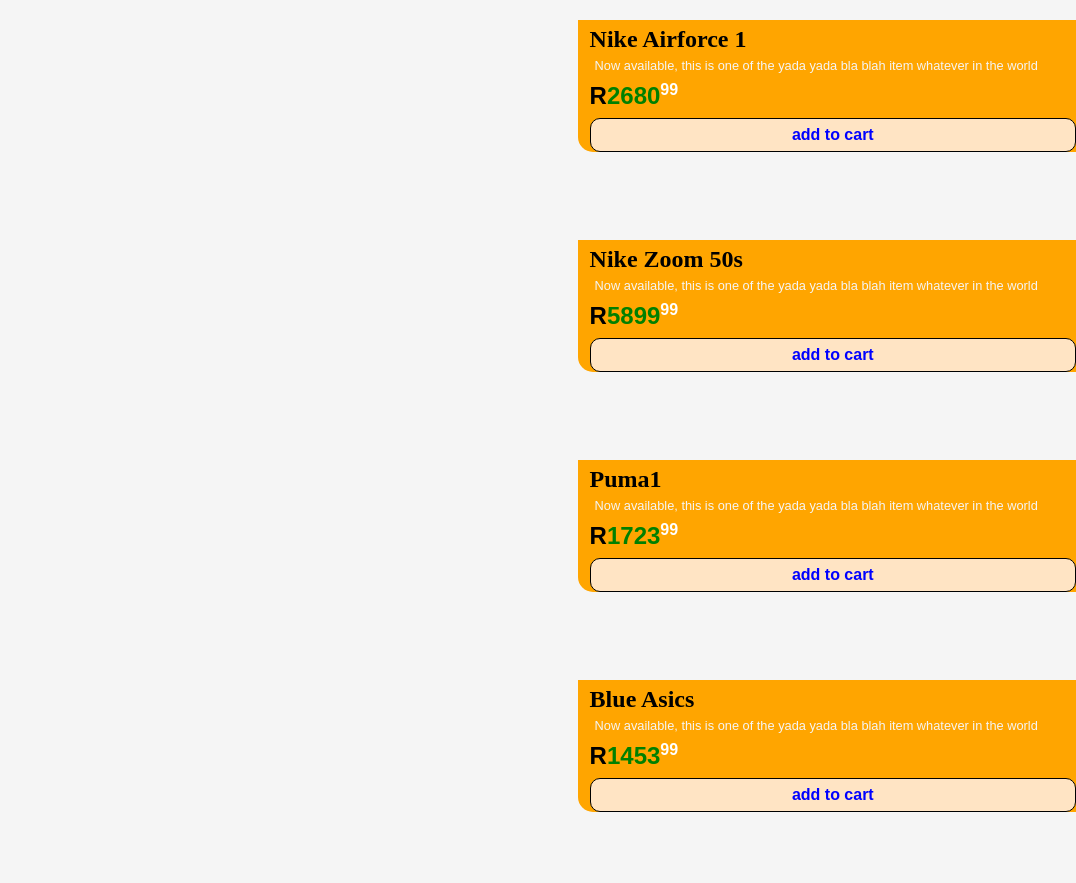
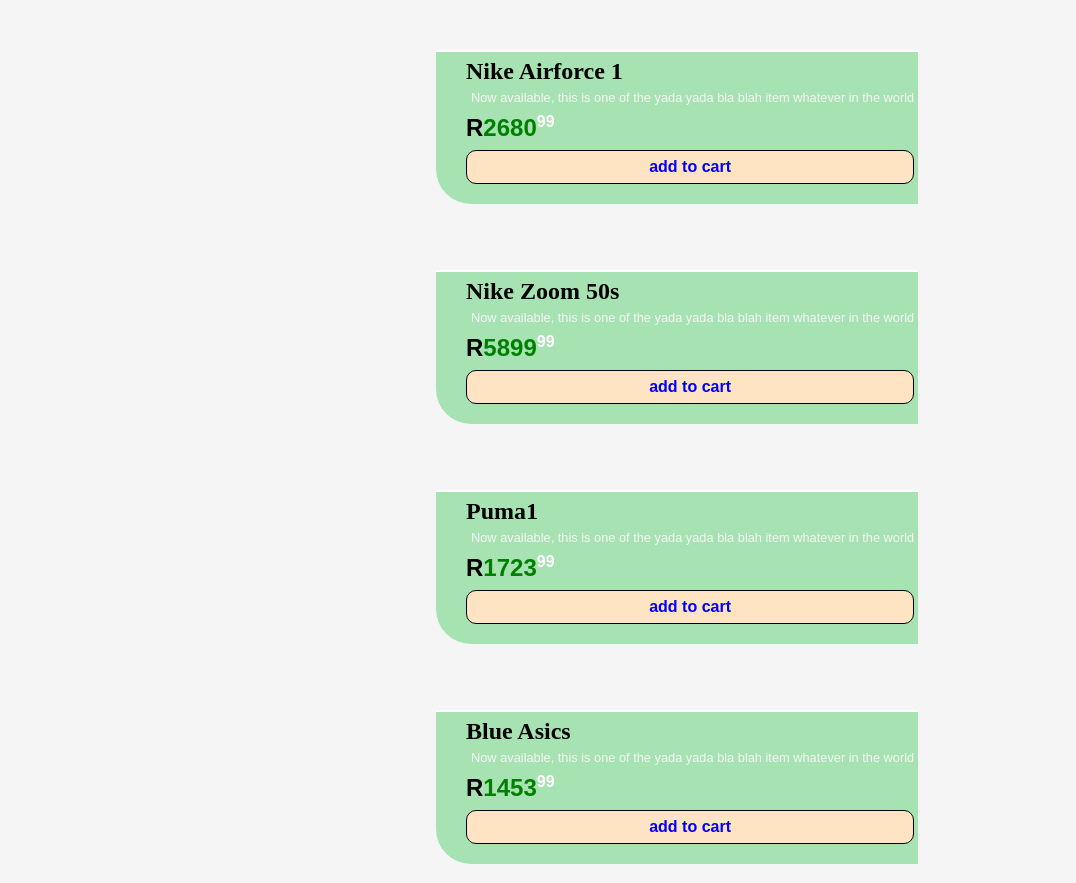
Before and after one commit to Mtho-hlophe/Online_store-repo, a plain HTML site: page sneakers.html in a window 1280 px wide. Shown: the top 883 px of the page, 204-1280 px from the left. Drawn offline with Linux system fonts and the light colour scheme.

Commit message:
Update sneakers.css

```diff
--- a/sneakers.css
+++ b/sneakers.css
@@ -10,11 +10,13 @@ body {
     margin: 20px 0px;
 }
 #itemDesc {
-    width: 38%;
-    height: 20%;
-    background: orange;
-    padding-left: 12px;
-    border-radius: 0px 0px 0px 15px;
+    background: rgba(90,210,112,.5);
+    padding:0px 4px 20px 30px;
+    border-radius: 0px 0px 0px 35px;
+    position: absolute;
+    margin: 30px 0px 0px 50% ;
+    z-index: -1;
+    border-top: 2px solid white;
 }
 #itemDesc p {
     font-size: .8rem;
```
